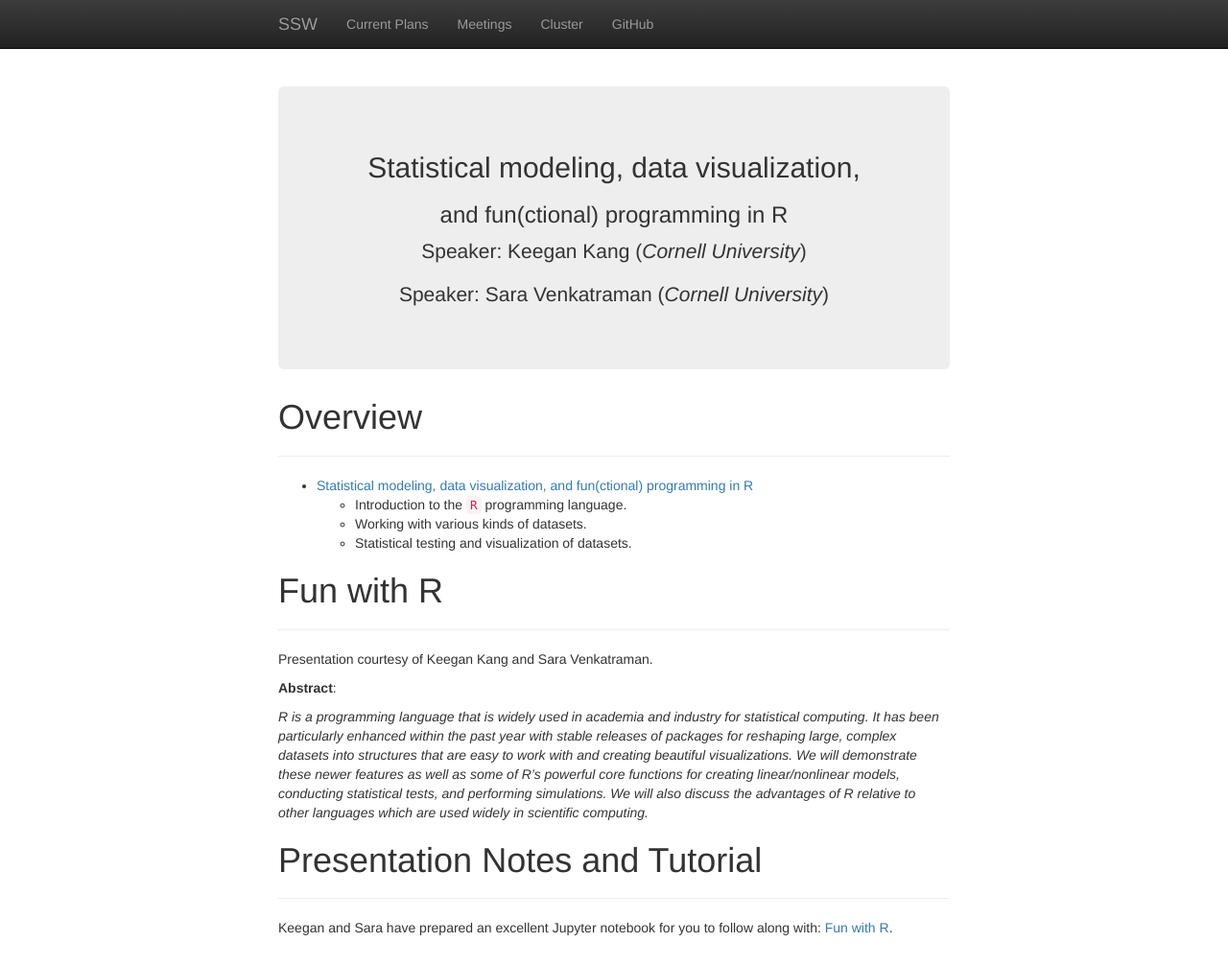
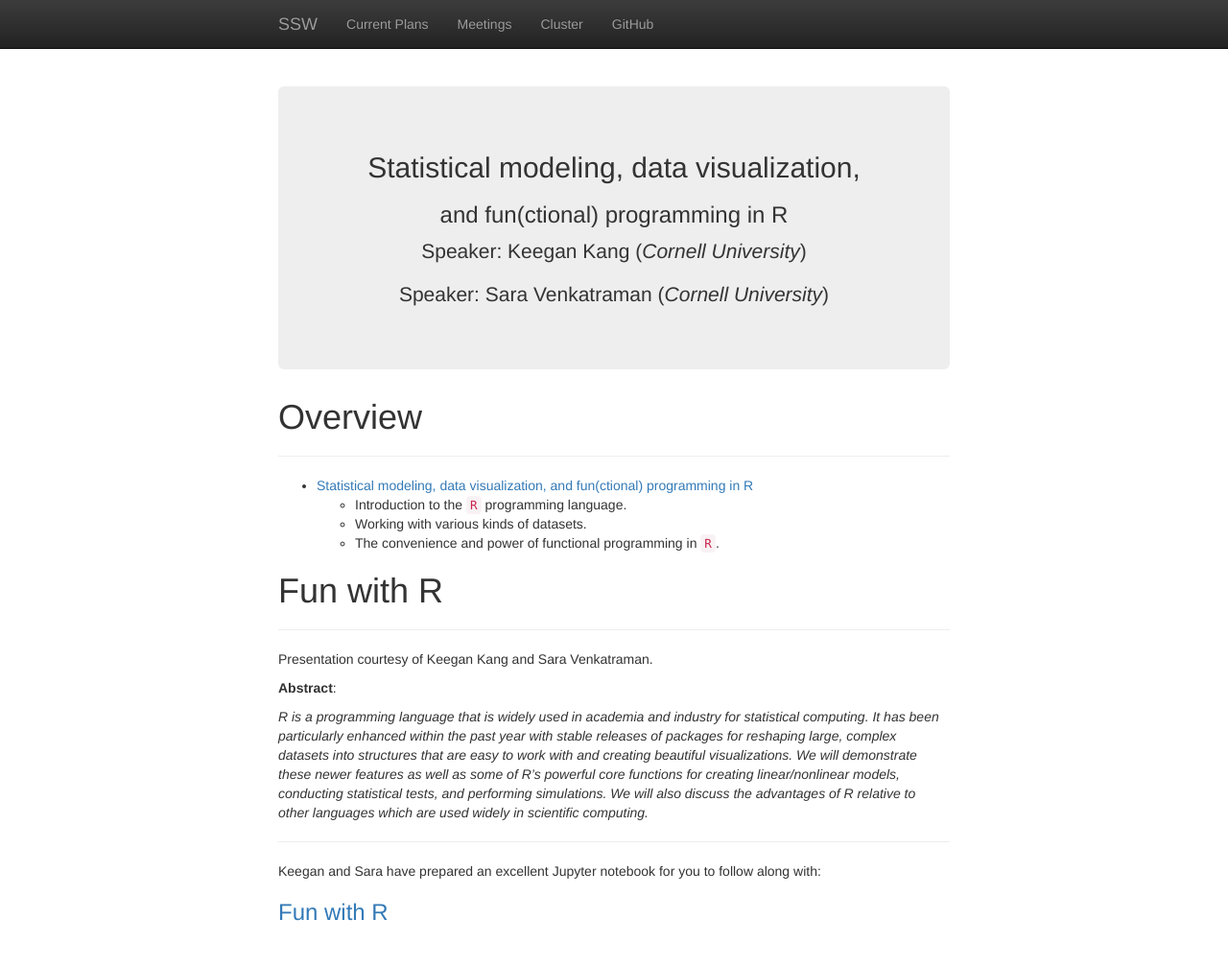
Before and after one commit to cornell-ssw/cornell-ssw.github.io, a Jekyll site: the page built from meetings/2016-11-07.md, in a window 1280 px wide and 1007 px high. Shown: the whole window at 96% size. Built offline with Jekyll 4.4.1, drawn with Linux system fonts in a browser that asks for light colours; nearby versions of some CDN libraries.

Commit message:
fixing main page tab title, linking gcp repo, style consistency

```diff
--- a/_data/meetings.yml
+++ b/_data/meetings.yml
@@ -7,7 +7,7 @@
   brief:
     - Introduction to the <code>R</code> programming language.
     - Working with various kinds of datasets.
-    - Statistical testing and visualization of datasets.
+    - The convenience and power of functional programming in <code>R</code>.
 # Week 7
 ################################################################################
 -
--- a/_includes/head.html
+++ b/_includes/head.html
@@ -3,7 +3,11 @@
   <meta http-equiv="X-UA-Compatible" content="IE=edge">
   <meta name="viewport" content="width=device-width, initial-scale=1">
 
-  <title>{{ page.title }}</title>
+  {% if page.title == "index" %}
+    <title>SSW</title>
+  {% else %}
+    <title>{{ page.title }}</title>
+  {% endif %}
 
   <link rel="stylesheet" href="https://maxcdn.bootstrapcdn.com/bootstrap/3.3.6/css/bootstrap.min.css" integrity="sha384-1q8mTJOASx8j1Au+a5WDVnPi2lkFfwwEAa8hDDdjZlpLegxhjVME1fgjWPGmkzs7" crossorigin="anonymous">
   <link rel="stylesheet" href="https://maxcdn.bootstrapcdn.com/bootstrap/3.3.6/css/bootstrap-theme.min.css" integrity="sha384-fLW2N01lMqjakBkx3l/M9EahuwpSfeNvV63J5ezn3uZzapT0u7EYsXMjQV+0En5r" crossorigin="anonymous">
--- a/meetings/2016-11-07.md
+++ b/meetings/2016-11-07.md
@@ -16,7 +16,7 @@
 - [Statistical modeling, data visualization, and fun(ctional) programming in R](#fun-with-r)
     - Introduction to the `R` programming language.
     - Working with various kinds of datasets.
-    - Statistical testing and visualization of datasets.
+    - The convenience and power of functional programming in `R`.
 
 # Fun with R
 --------------------------------------------------------------------------------
@@ -34,8 +34,9 @@
 and performing simulations.  We will also discuss the advantages of R relative
 to other languages which are used widely in scientific computing._
 
-# Presentation Notes and Tutorial
 --------------------------------------------------------------------------------
 
 Keegan and Sara have prepared an excellent Jupyter notebook for you to follow
-along with: [Fun with R](https://github.com/sara-venkatraman/Fun-With-R).
+along with:
+
+### [Fun with R](https://github.com/sara-venkatraman/Fun-With-R/blob/master/R.ipynb)
```
Also changed, not shown: meetings/2016-10-24.md (+3 -1 lines), meetings/2016-10-31.md (+4 -0 lines).
